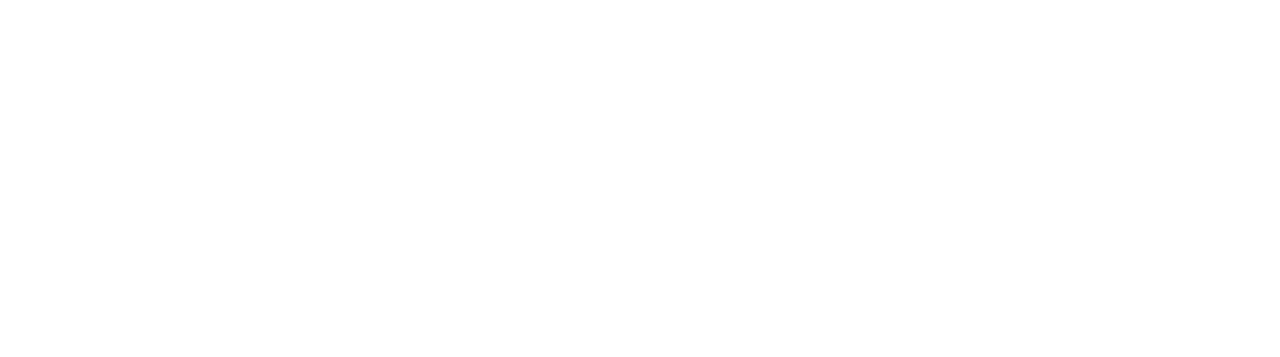
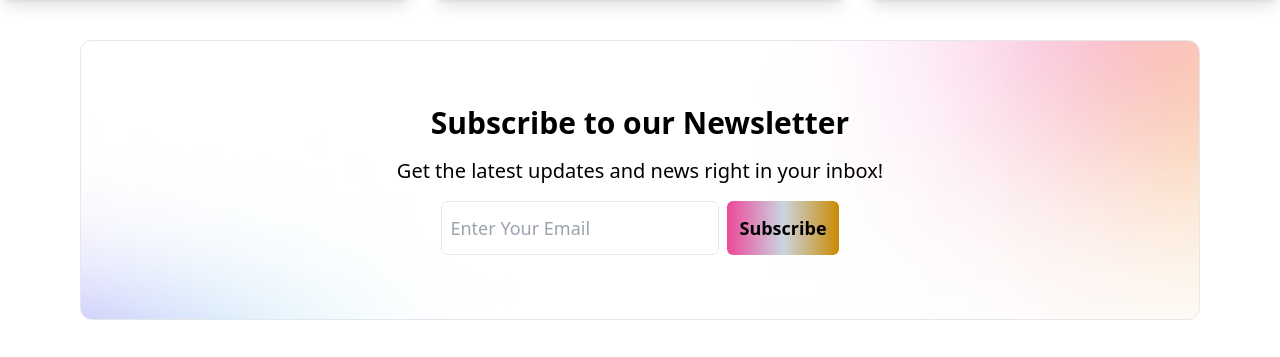
Before and after one commit to Salman-Faiz/BPL-Dream-XI, a React (Vite) app: page / in a window 1280 px wide. Shown: the part 2645-3002 px from the top of the page. Before the commit the page ends 2645 px from the top, so only its background shows below. Built offline with nearby package versions, Linux system fonts and the light colour scheme.

Commit message:
subscribe section added to the UI

```diff
--- a/src/App.jsx
+++ b/src/App.jsx
@@ -2,6 +2,7 @@
 import Banner from "./Components/Banner/Banner";
 import Header from "./Components/Header";
 import PlayerCard from "./Components/PlayerCard";
+import SubscribeUs from "./Components/Subscribe/SubscribeUs";
 
 
 const App = () => {
@@ -10,6 +11,7 @@
       <Header />
       <Banner />
       <AvailablePlayers />
+      <SubscribeUs />
     </div>
   );
 };
--- /dev/null
+++ b/src/Components/Subscribe/Subscribe.css
@@ -0,0 +1,5 @@
+
+.subscribe-bg{
+    background-image: url('../../assets/bg-shadow.png');
+
+}
--- /dev/null
+++ b/src/Components/Subscribe/SubscribeUs.jsx
@@ -0,0 +1,16 @@
+import './Subscribe.css'
+
+const SubscribeUs = () => {
+    return (
+        <div className="subscribe-bg bg-cover border text-center space-y-4 flex flex-col justify-center items-center mx-20 rounded-xl py-16 my-10">
+        <h2 className="text-3xl font-semibold">Subscribe to our Newsletter</h2>
+        <p className="text-xl">Get the latest updates and news right in your inbox!</p>
+        <div className=" flex gap-2">
+            <input type="text" placeholder="Enter Your Email" className="border py-3 rounded-md px-2 text-lg w-full flex-1"/>
+        <button className="text-lg px-3 py-2 rounded-md font-bold bg-gradient-to-r from-pink-500 via-slate-300 to-yellow-600">Subscribe</button></div>
+
+        </div>
+    );
+};
+
+export default SubscribeUs;
```
